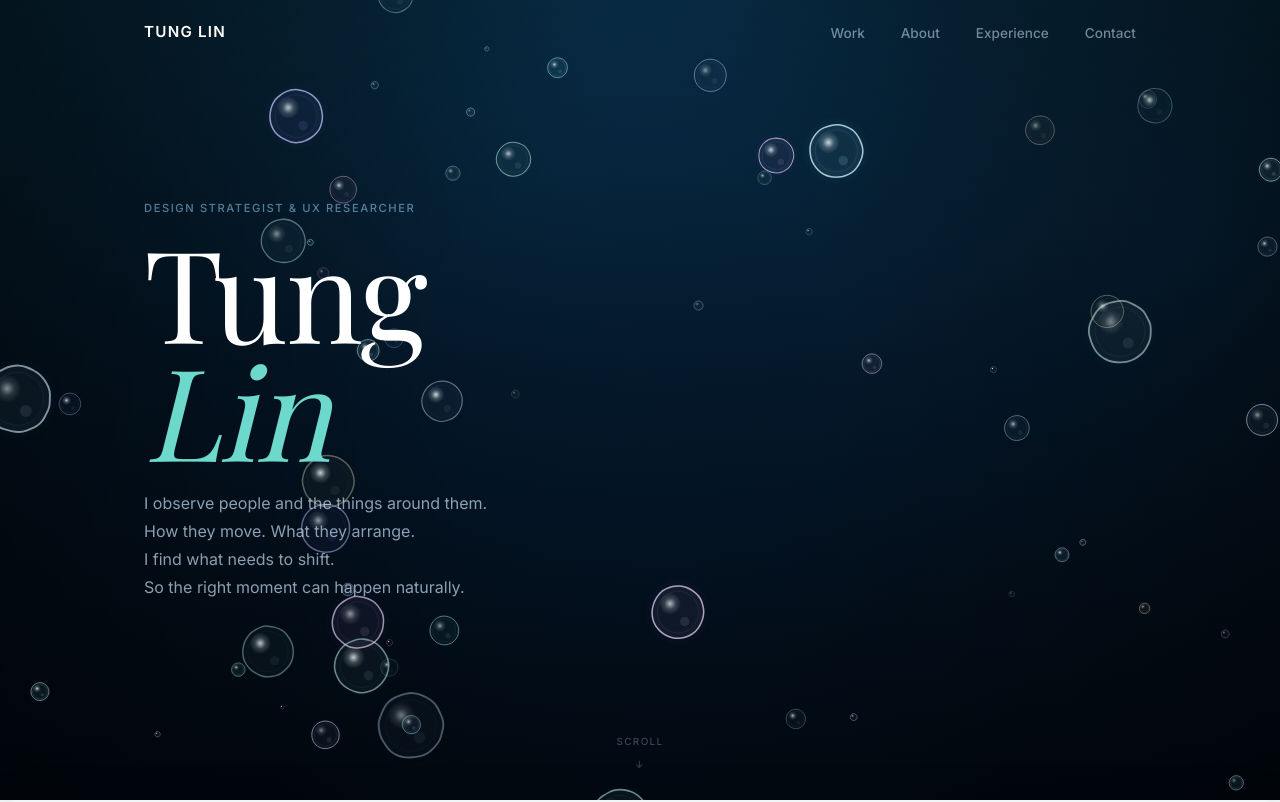
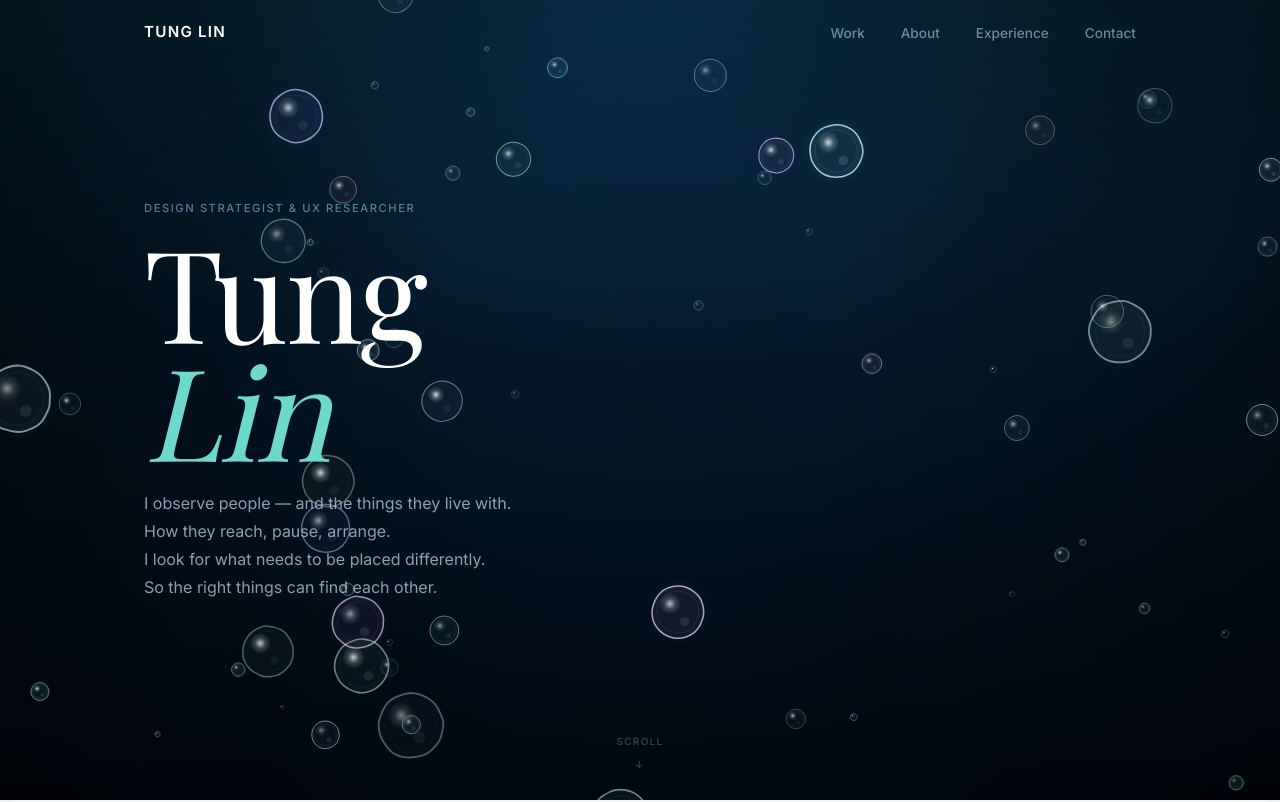
Before and after one commit to tl-sy-nl/portfolio, a React (Vite) app: page / in a window 1280 px wide. Shown: the top 802 px of the page. Built offline with nearby package versions, Linux system fonts and the light colour scheme; a web font is replaced by a local one.

Commit message:
Hero: final desc — observe / reach pause arrange / placed differently / find each other

```diff
--- a/src/pages/Home.jsx
+++ b/src/pages/Home.jsx
@@ -98,10 +98,10 @@ export default function Home() {
             Tung<br /><em>Lin</em>
           </motion.h1>
           <motion.p className="hero__desc" variants={heroItem}>
-            I observe people and the things around them.<br />
-            How they move. What they arrange.<br />
-            I find what needs to shift.<br />
-            So the right moment can happen naturally.
+            I observe people — and the things they live with.<br />
+            How they reach, pause, arrange.<br />
+            I look for what needs to be placed differently.<br />
+            So the right things can find each other.
           </motion.p>
         </motion.div>
 
```
